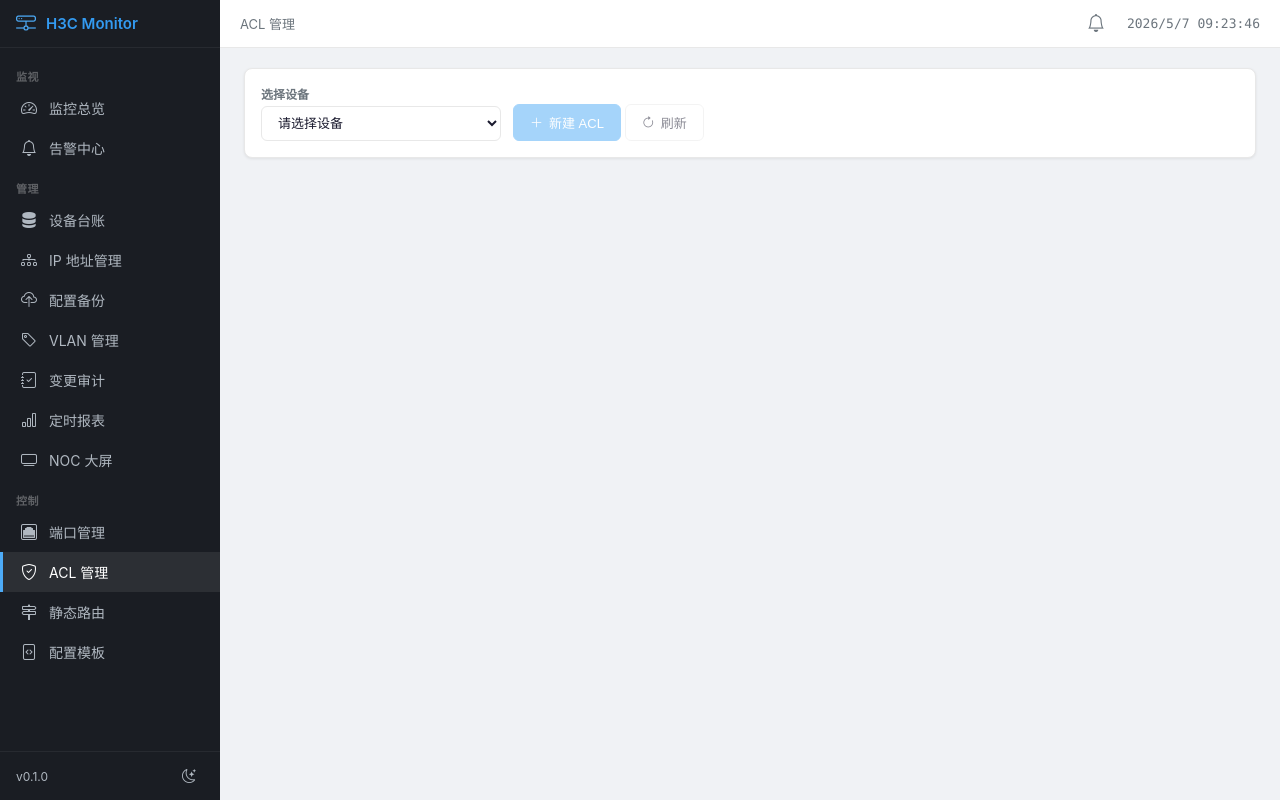
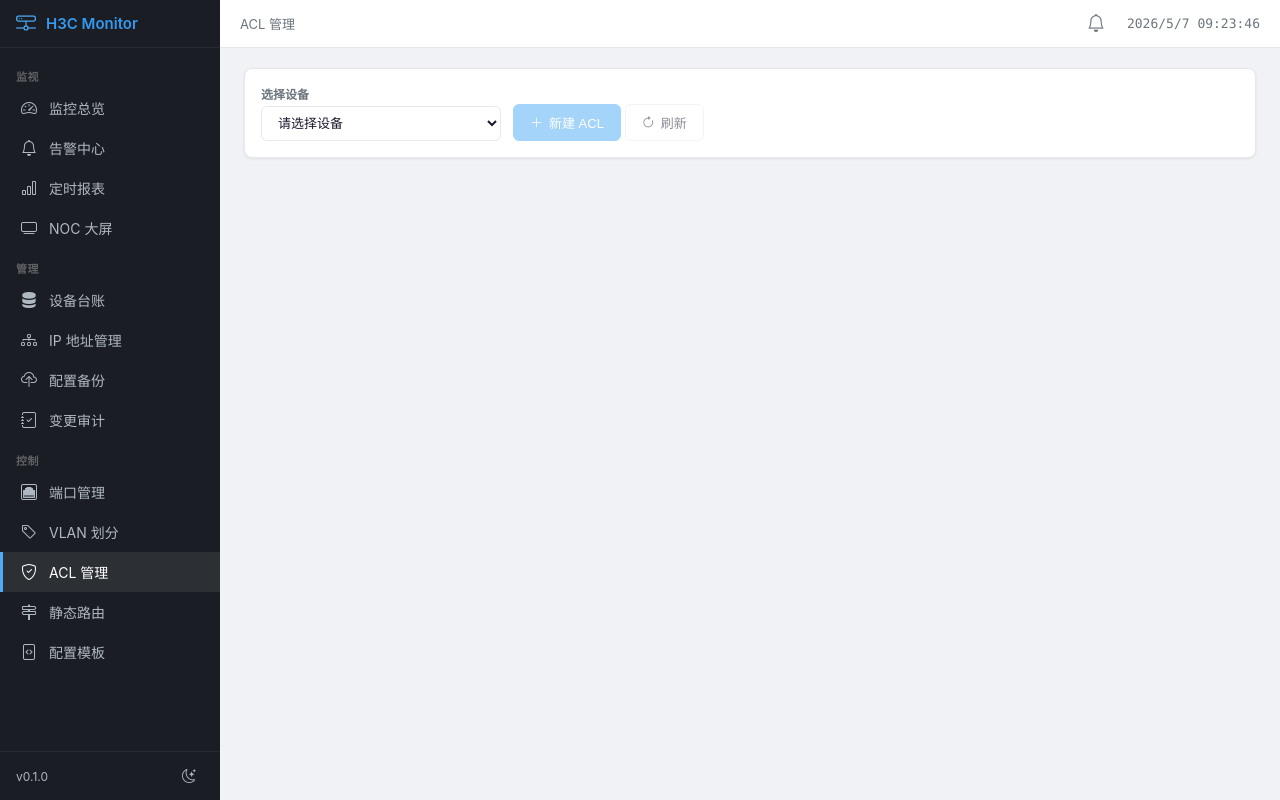
Before and after one commit to 45min-on-the-git/h3c-monitor, a FastAPI app: page /acl in a window 1280 px wide. Run offline with FastAPI, Linux system fonts and the light colour scheme; data that the repository does not hold is empty.

Commit message:
Fix sidebar: reports/bigscreen to 监视, VLAN to 控制 + rename to VLAN划分

```diff
--- a/templates/base.html
+++ b/templates/base.html
@@ -25,6 +25,12 @@
         <a href="/alarms" class="sidebar-link" data-path="/alarms">
             <i class="bi bi-bell"></i> 告警中心
         </a>
+        <a href="/reports" class="sidebar-link" data-path="/reports">
+            <i class="bi bi-bar-chart"></i> 定时报表
+        </a>
+        <a href="/bigscreen" class="sidebar-link" data-path="/bigscreen">
+            <i class="bi bi-tv"></i> NOC 大屏
+        </a>
 
         <div class="sidebar-section">管理</div>
         <a href="/devices" class="sidebar-link" data-path="/devices">
@@ -36,22 +42,16 @@
         <a href="/config" class="sidebar-link" data-path="/config">
             <i class="bi bi-cloud-upload"></i> 配置备份
         </a>
-        <a href="/vlan-registry" class="sidebar-link" data-path="/vlan-registry">
-            <i class="bi bi-tag"></i> VLAN 管理
-        </a>
         <a href="/audit" class="sidebar-link" data-path="/audit">
             <i class="bi bi-journal-check"></i> 变更审计
-        </a>
-        <a href="/reports" class="sidebar-link" data-path="/reports">
-            <i class="bi bi-bar-chart"></i> 定时报表
-        </a>
-        <a href="/bigscreen" class="sidebar-link" data-path="/bigscreen">
-            <i class="bi bi-tv"></i> NOC 大屏
         </a>
 
         <div class="sidebar-section">控制</div>
         <a href="/interfaces" class="sidebar-link" data-path="/interfaces">
             <i class="bi bi-ethernet"></i> 端口管理
+        </a>
+        <a href="/vlan-registry" class="sidebar-link" data-path="/vlan-registry">
+            <i class="bi bi-tag"></i> VLAN 划分
         </a>
         <a href="/acl" class="sidebar-link" data-path="/acl">
             <i class="bi bi-shield-check"></i> ACL 管理
```
